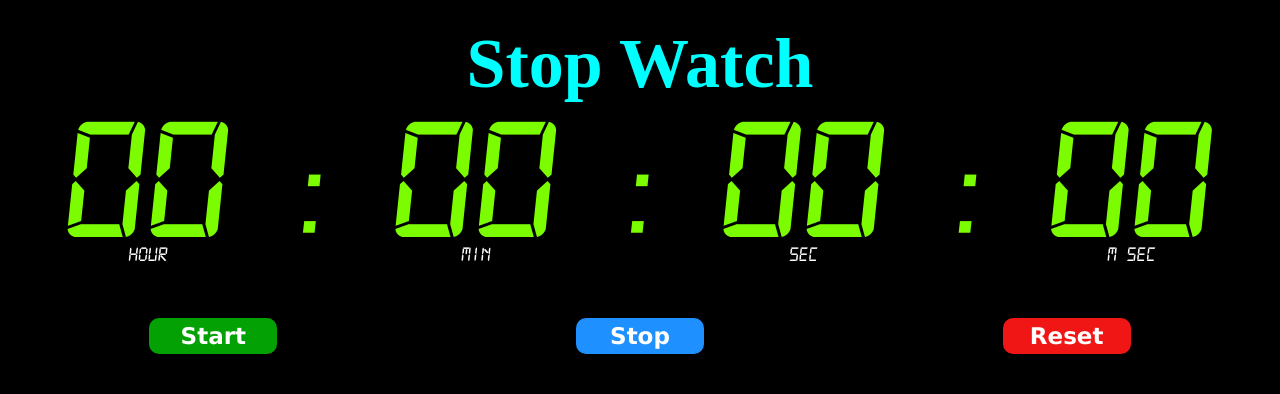
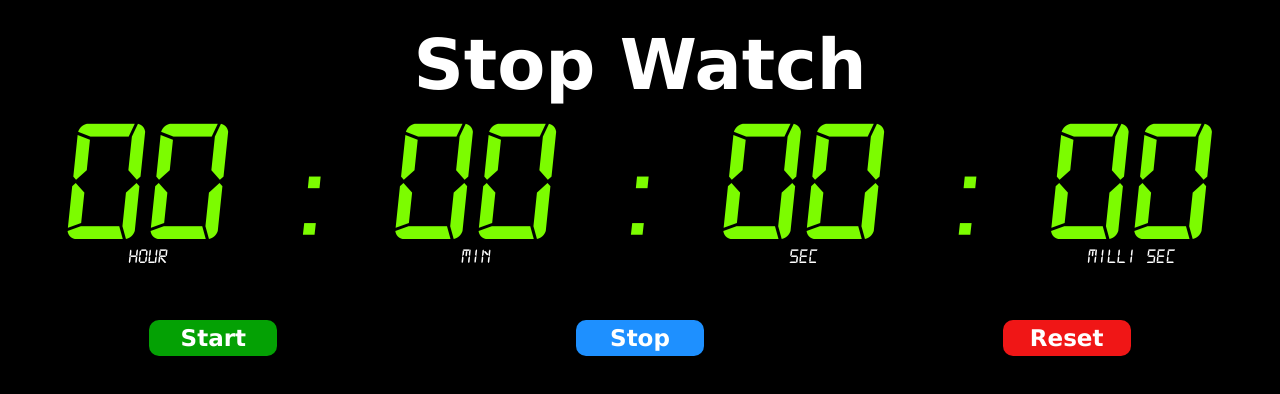
Before and after one commit to ManrahulBajwa/StopWatch, a plain HTML site: page index.html in a window 1280 px wide. Drawn offline with Linux system fonts and the light colour scheme.

Commit message:
did improvement

```diff
--- a/css/style.css
+++ b/css/style.css
@@ -14,7 +14,8 @@ body{
 }
 .container .heading h1{
     font-size: 70px;
-    color: aqua;
+    color: white;
+    font-family: Verdana, Geneva, Tahoma, sans-serif;
     text-align: center;
 }
 .container .content{
--- a/index.html
+++ b/index.html
@@ -44,7 +44,7 @@
 
            <div class="time">
             <span id="msec">00</span>
-            <b>M Sec</b>
+            <b>Milli Sec</b>
            </div>
        </div>
     </div>
```
